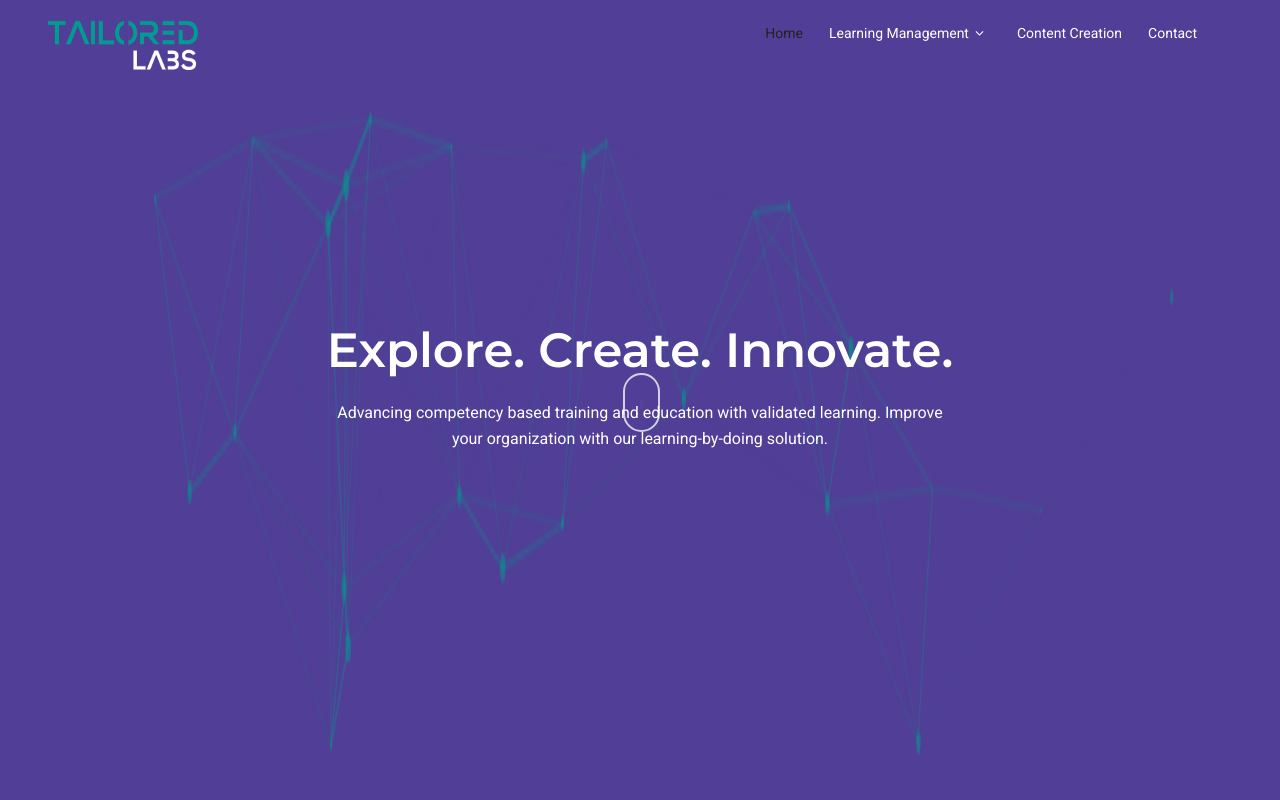
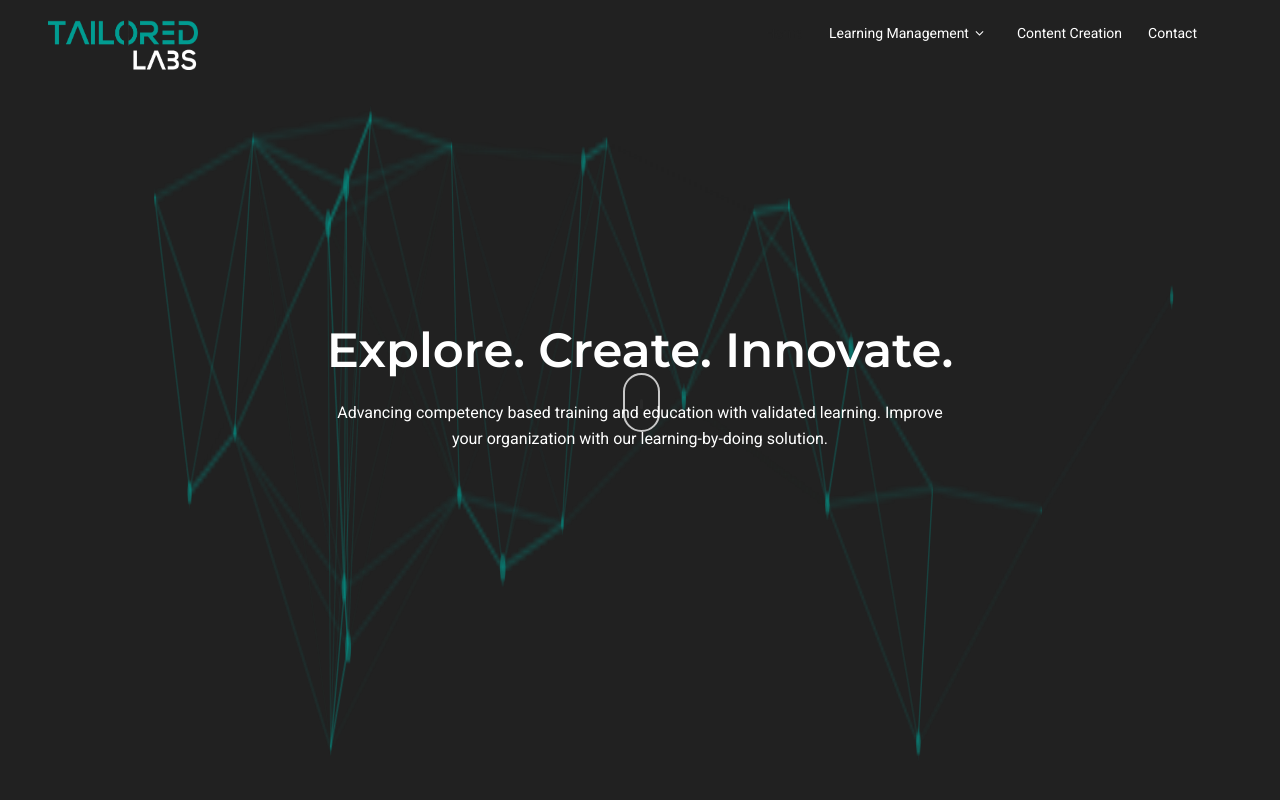
Before and after one commit to bvanhou/tailored-labs-home, a plain HTML site: page index.html in a window 1280 px wide. Shown: the top 800 px of the page. Drawn offline with nearby package versions, Linux system fonts and the light colour scheme; some packages are replaced by stand-ins of ours.

Commit message:
Update custom.css

```diff
--- a/css/custom.css
+++ b/css/custom.css
@@ -7,7 +7,7 @@ Start Particle JS Stuff
 /* body{ margin:0; font:normal 75% Arial, Helvetica, sans-serif; }  */
 canvas{ display: block; vertical-align: bottom; }
 /* ---- particles.js container ---- */
-#particles-js{ position:absolute; width: 100%; height: 100%; background-color: #513e96; background-image: url(""); background-repeat: no-repeat; background-size: cover; background-position: 50% 50%; }
+#particles-js{ position:absolute; width: 100%; height: 100%; background-color: #212121; background-image: url(""); background-repeat: no-repeat; background-size: cover; background-position: 50% 50%; }
 /* ---- stats.js ---- */
 .count-particles{ background: #000022; position: absolute; top: 48px; left: 0; width: 80px; color: #13E8E9; font-size: .8em; text-align: left; text-indent: 4px; line-height: 14px; padding-bottom: 2px; font-family: Helvetica, Arial, sans-serif; font-weight: bold; }
 
```
